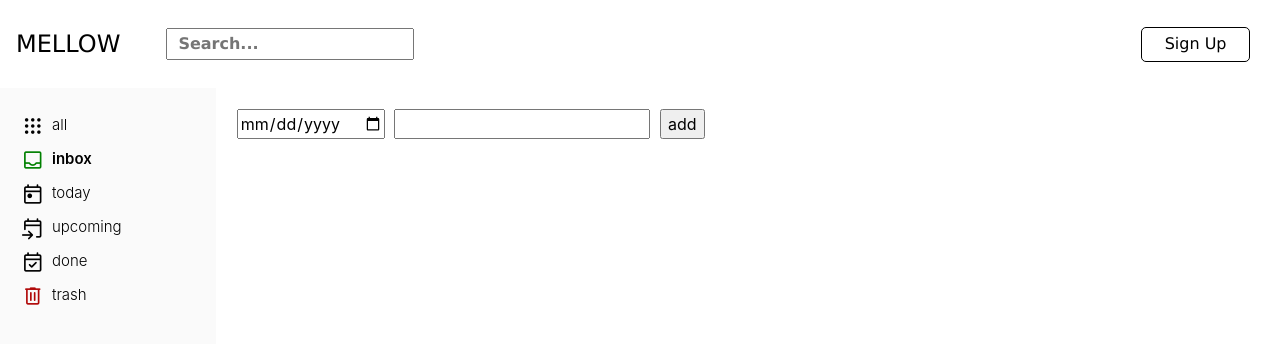
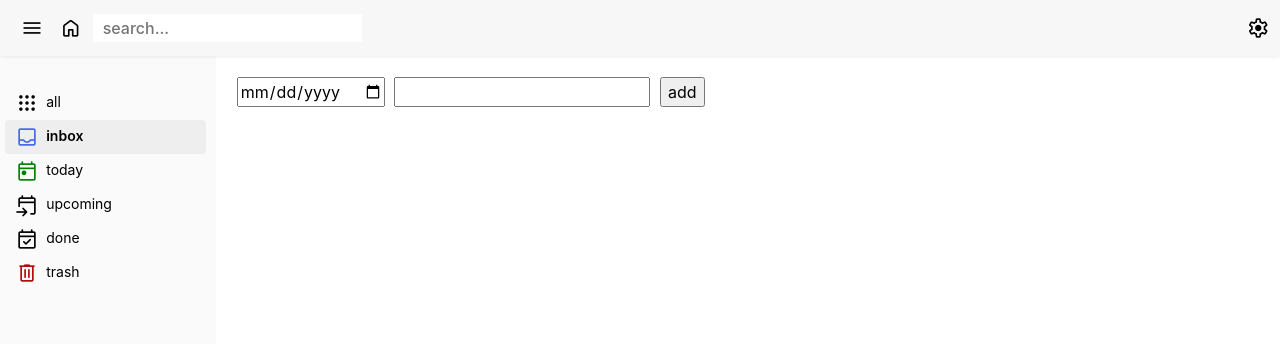
Before and after one commit to Team-Rocket-Mellow/mellow, a React (Vite) app: page / in a window 1280 px wide. Shown: the top 344 px of the page. Built offline with nearby package versions, Linux system fonts and the light colour scheme.

Commit message:
css update

```diff
--- a/client/App.css
+++ b/client/App.css
@@ -17,15 +17,16 @@
 :root {
   /* colors */
   --white: #FFFFFF;
-  --grey-background: #F2F2F2;
-  --black: #000000;
+  --grey-background: #FAFAFA;
+  --grey-hover: rgba(0, 0, 0, 0.4)
+  --black: #202020;
   --blue: #37C1FF;
   --purple: #B43BDF;
   --orange: #E49217;
   --green: #40DE3D;
   --yellow: #E5DE1F;
   --red: #EA3D32;
-  --sidebar: #FAFAFA;
+  --sidebar: rgb(250, 250, 250);
   /* fonts */
   --roboto: 'Roboto';
   /* font weights */
--- a/client/components/dashboard/TodoView.css
+++ b/client/components/dashboard/TodoView.css
@@ -5,41 +5,63 @@
 #TodoView {
    display: flex;
    flex-direction: column;
-   height: 650px;
-   padding: 1.3em;
    background-color: var(--sidebar);
    min-width: 13.5em;
+   height: 100vh;
+   padding-left: 5px;
+   padding-top: 30px;
+   padding-right: 10px;
  }
 
+ #TodoView .flex {
+   display: flex;
+}
+
+/* —————————————————————————————————————————————————————————————————————————————
+   Menu Items
+*/
+
 #TodoView .item {
-   margin-top: 5px;
-   margin-bottom: 5px;
-   font-weight: 300;
-   font-size: 15px;
    display: flex;
    justify-content: space-between;
+   padding-top: 5px;
+   padding-bottom: 5px;
+   padding-left: 10px;
+   font-size: 14px;
+   border-radius: 4px;
+}
+
+#TodoView .item:hover {
+   background-color: rgb(238, 238, 238);
 }
 
 #TodoView .active {
-   font-weight: var(--heavy);
+   font-weight: 600;
+   background-color: rgb(238, 238, 238);
 }
 
-#TodoView .flex {
-   display: flex;
+.statistic {
+   padding-right: 1em;
+   font-size: 0.8em;
+   color: rgb(147, 142, 142);
 }
+
+/* —————————————————————————————————————————————————————————————————————————————
+   Icons
+*/
 
 #TodoView i {
    margin-right: 0.3em;
 }
 
-#TodoView .inbox {
+i.inbox {
+   color: #4765e6;
+}
+
+i.today {
    color: green;
 }
 
-#TodoView .trash {
+i.trash {
    color: rgb(176, 8, 8);
 }
-
-#TodoView .statistic {
-   color: rgb(147, 142, 142);
-}
--- a/client/components/dashboard/TodoView.tsx
+++ b/client/components/dashboard/TodoView.tsx
@@ -13,9 +13,9 @@ function TodoView() {
   const icons = {
     all: <i className="material-symbols-rounded">apps</i>,
     inbox: <i className="material-symbols-rounded inbox">inbox</i>,
-    today: <i className="material-symbols-rounded">today</i>,
-    upcoming: <i className="material-symbols-rounded">event_upcoming</i>,
-    done: <i className="material-symbols-rounded">event_available</i>,
+    today: <i className="material-symbols-rounded today">today</i>,
+    upcoming: <i className="material-symbols-rounded upcoming">event_upcoming</i>,
+    done: <i className="material-symbols-rounded done">event_available</i>,
     trash: <i className="material-symbols-rounded trash">delete</i>,
   }
   return (
--- a/client/components/navbar/Navbar.css
+++ b/client/components/navbar/Navbar.css
@@ -2,19 +2,28 @@
    Navbar
 */
 
-#navbar {
-   height: 11vh;
+#Navbar {
+   height: 7vh;
    display: flex;
    align-items: center;
-   background: white;
-   color: black;
-   font-family: 'Lucida Sans', 'Lucida Sans Regular', 'Lucida Grande', 'Lucida Sans Unicode', Geneva, Verdana, sans-serif;
-   font-weight: 900;
+   background: rgb(247, 247, 247);
+   color: var(--black);
+   filter: drop-shadow(0px 0px 2px rgba(0, 0, 0, 0.1));
+   padding-left: 15px;
+}
+
+#Navbar i {
+   margin-right: 0.2em;
+   padding: 5px;
+}
+
+#Navbar i:hover {
+   background-color: rgb(222, 222, 222);
 }
 
 .navbar__title {
    margin-right: 30px;
-  font-size: 150%;
+   font-size: 1.5em;
    padding: 12px 16px;
    text-transform: uppercase;
 }
@@ -22,6 +31,10 @@
 .navbar_search {
    margin-right: auto;
    padding: 2px 10px;
+   font-size: 1em;
+   line-height: 1.5em;
+   font-weight: 500;
+   border: none;
 }
 
 .navbar__item {
--- a/client/components/navbar/Navbar.tsx
+++ b/client/components/navbar/Navbar.tsx
@@ -5,18 +5,17 @@ function Navbar() {
   const [ text, setText ] = useState('');
 
   return (
-      <header id='navbar'>
-        <div className='navbar__title navbar__item'>mellow</div>
+    <header id='Navbar'>
+      <i className="material-symbols-rounded">menu</i>
+      <i className="material-symbols-rounded">home</i>
       <input className='navbar_search'
-          placeholder="Search..."
+        placeholder="search..."
         value={text}
         onChange={e => setText(e.target.value)}
       />
-        <div className="outer-container-navbar">
-          <div className='navbar-sign-up'><h4>sign up</h4></div>
-        </div>
+      <i className="material-symbols-rounded">settings</i>
     </header>
-  );
+  )
 }
 
 export default Navbar
```
Lines whose indentation alone changed are shown as unchanged.
